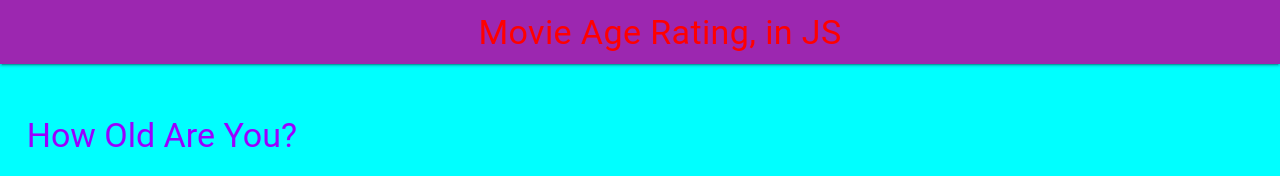
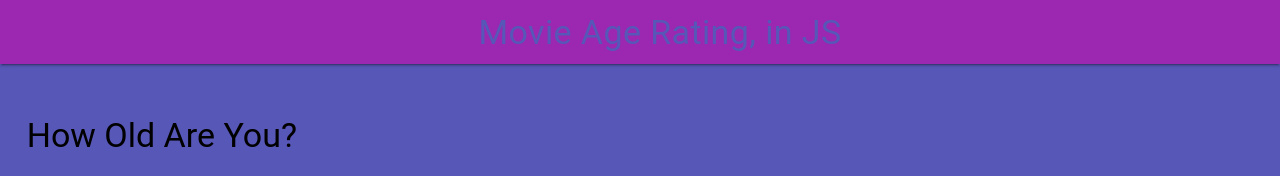
Before and after one commit to MTHS-ICD2O-1-2023/ICD2O-Unit-5-03-nathan-desilva, a plain HTML site: page index.html in a window 1280 px wide. Shown: the top 176 px of the page. Drawn offline with nearby package versions, Linux system fonts and the light colour scheme.

Commit message:
edited css

```diff
--- a/css/style.css
+++ b/css/style.css
@@ -12,7 +12,7 @@
 .mdl-layout__header-row {
   justify-content: center;
   padding: 0;
-  color: #f00;
+  color: rgb(87,87, 184);
 }
 
 .mdl-layout__content {
@@ -26,13 +26,13 @@
 }
 
 .page-content {
-  color: #90f;
+  color: rgb(0, 0, 0);
   font-family: Helvetica, Arial, sans-serif;
   font-size: 1.5rem;
 }
 
 body {
-  background-color: #0ff;
+  background-color: rgb(87, 87, 184);
 }
 
 img {
```
